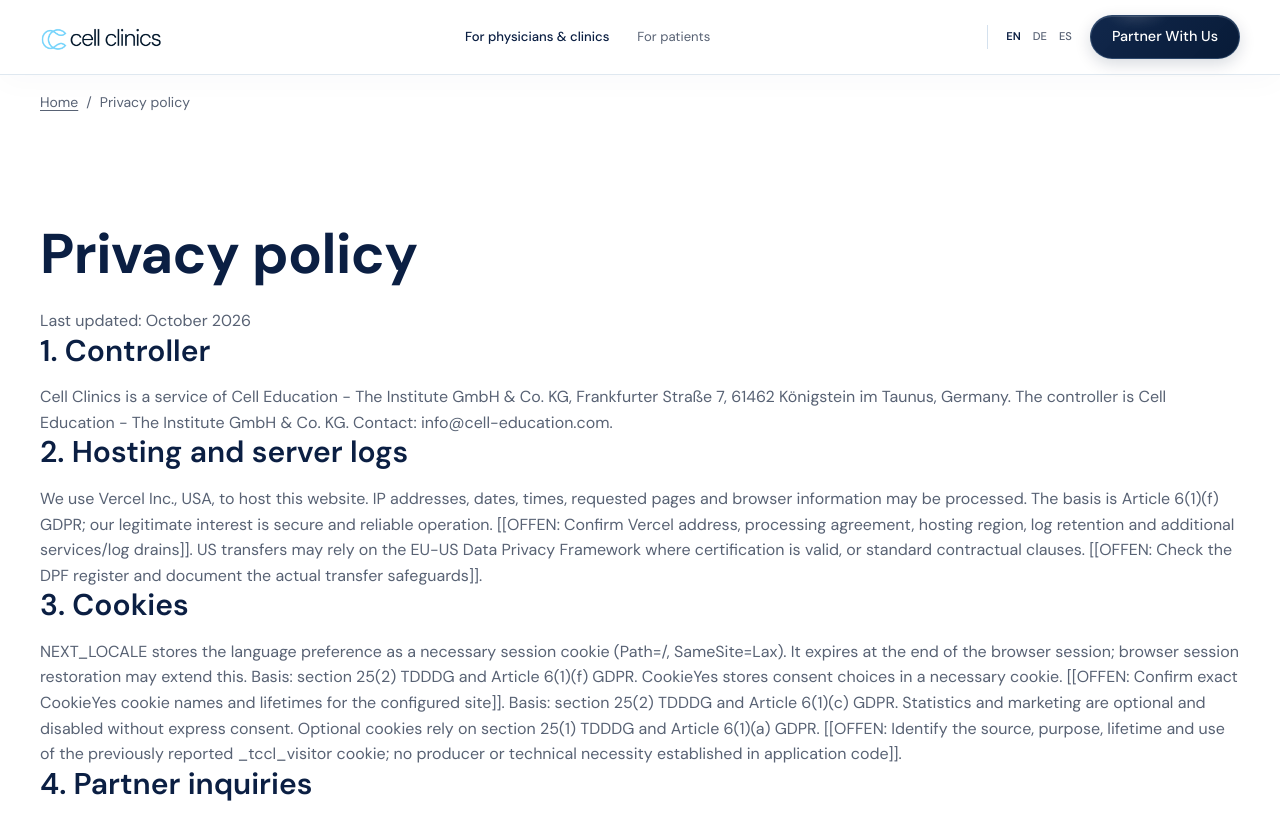
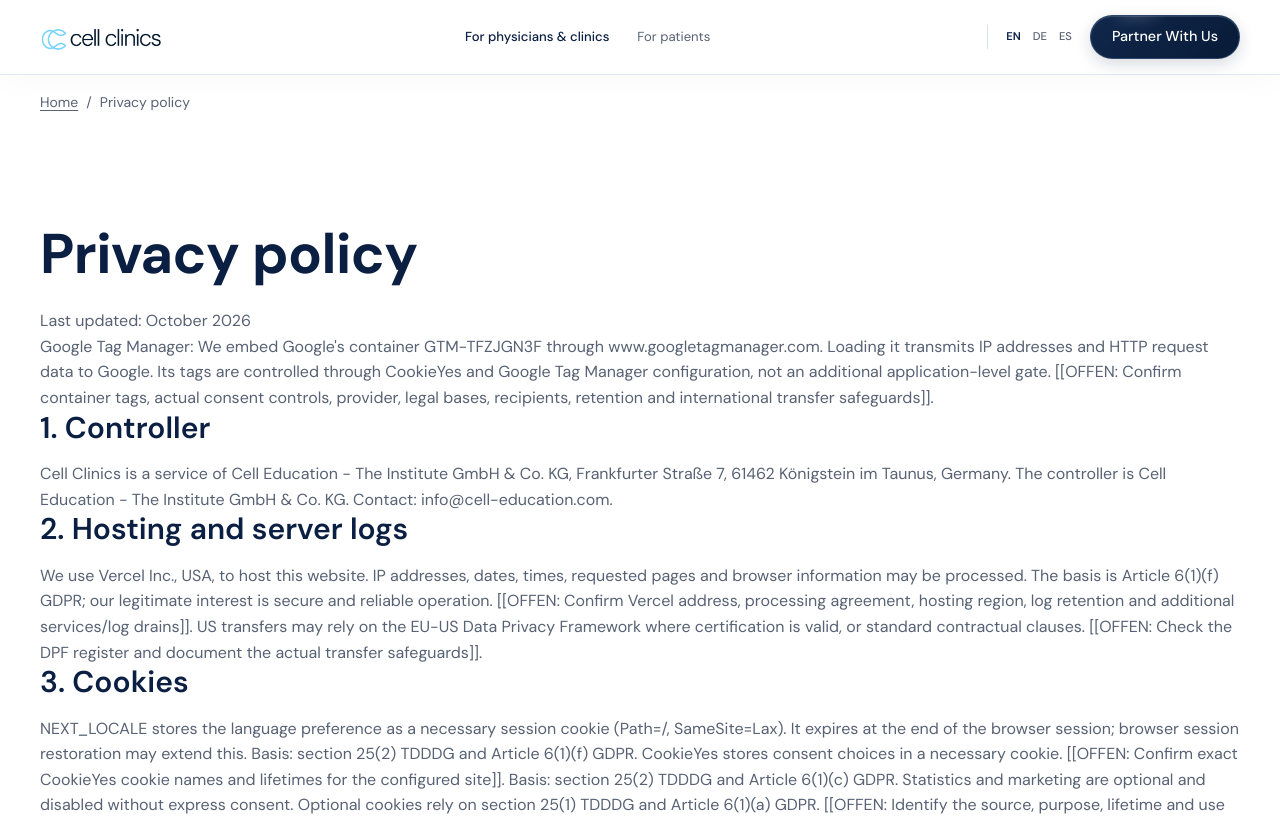
Before and after one commit to celleducation/cell-clinics, a Next.js app: page /en/datenschutz in a window 1280 px wide. Shown: the top 816 px of the page. Built offline with nearby package versions, Linux system fonts and the light colour scheme; no server answers.

Commit message:
Add approved Google Tag Manager installation

```diff
--- a/app/[locale]/datenschutz/page.tsx
+++ b/app/[locale]/datenschutz/page.tsx
@@ -16,6 +16,7 @@ export default async function PrivacyPage({params}: {params: Promise<{locale: st
     <Breadcrumbs locale={locale} items={[{name: c.home, path: ""}, {name: c.title, path: "/datenschutz"}]} />
     <section className="section"><div className="container">
       <h1 className="display">{c.title}</h1><p>{c.date}</p>
+      <p>{c.gtmNotice}</p>
       {c.sections.map(([title, body]) => <section key={title}><h2 className="section-title">{title}</h2><p>{body}</p></section>)}
     </div></section>
   </>;
--- a/app/[locale]/layout.tsx
+++ b/app/[locale]/layout.tsx
@@ -44,8 +44,14 @@ export default async function LocaleLayout({
     <html lang={locale} className={dmSans.variable}>
       <head>
         {process.env.NEXT_PUBLIC_COOKIEYES_ID && <Script id="cookieyes" strategy="beforeInteractive" src={`https://cdn-cookieyes.com/client_data/${encodeURIComponent(process.env.NEXT_PUBLIC_COOKIEYES_ID)}/script.js`} />}
+        <Script id="google-tag-manager" strategy="beforeInteractive">{`(function(w,d,s,l,i){w[l]=w[l]||[];w[l].push({'gtm.start':
+new Date().getTime(),event:'gtm.js'});var f=d.getElementsByTagName(s)[0],
+j=d.createElement(s),dl=l!='dataLayer'?'&l='+l:'';j.async=true;j.src=
+'https://www.googletagmanager.com/gtm.js?id='+i+dl;f.parentNode.insertBefore(j,f);
+})(window,document,'script','dataLayer','GTM-TFZJGN3F');`}</Script>
       </head>
       <body>
+        <noscript><iframe src="https://www.googletagmanager.com/ns.html?id=GTM-TFZJGN3F" height="0" width="0" style={{display: "none", visibility: "hidden"}} title="Google Tag Manager" /></noscript>
         <ConsentScripts />
         <NextIntlClientProvider messages={messages}>
           <WebinarBanner />
--- a/content/privacy.ts
+++ b/content/privacy.ts
@@ -2,6 +2,7 @@
 export const privacyCopy = {
   de: {
     title: "Datenschutzerklärung", home: "Start", date: "Stand: Oktober 2026",
+    gtmNotice: "Google Tag Manager: Wir binden den Container GTM-TFZJGN3F von Google über www.googletagmanager.com ein. Beim Laden werden IP-Adresse und HTTP-Anfragedaten an Google übertragen. Die Steuerung der enthaltenen Tags erfolgt über die Konfiguration in CookieYes und Google Tag Manager, nicht über eine zusätzliche Sperre im Anwendungscode. [[OFFEN: Container-Tags, tatsächliche Consent-Steuerung, Anbieter, Rechtsgrundlagen, Empfänger, Speicherfristen und Drittlandgarantien bestätigen]].",
     sections: [
       ["1. Verantwortlicher", "Cell Clinics ist ein Angebot der Cell Education - The Institute GmbH & Co. KG, Frankfurter Straße 7, 61462 Königstein im Taunus, Deutschland. Verantwortlich für die Verarbeitung: Cell Education - The Institute GmbH & Co. KG. Kontakt: info@cell-education.com."],
       ["2. Hosting und Server-Logfiles", "Wir nutzen Vercel Inc., USA, zur Bereitstellung der Website. Dabei können IP-Adresse, Datum und Uhrzeit, abgerufene Seite sowie Browserinformationen verarbeitet werden. Rechtsgrundlage ist Art. 6 Abs. 1 lit. f DSGVO; unser berechtigtes Interesse ist der sichere und zuverlässige Betrieb. [[OFFEN: Vercel-Anschrift, Auftragsverarbeitungsvertrag, Hostingregion, Log-Speicherdauer und aktivierte Zusatzdienste/Log Drains bestätigen]]. Für Übermittlungen in die USA kommen das EU-US Data Privacy Framework bei gültiger Zertifizierung oder Standardvertragsklauseln in Betracht. [[OFFEN: im DPF-Register prüfen und tatsächlich vereinbarte Übermittlungsgrundlage dokumentieren]]."],
@@ -17,6 +18,7 @@ export const privacyCopy = {
   },
   en: {
     title: "Privacy policy", home: "Home", date: "Last updated: October 2026",
+    gtmNotice: "Google Tag Manager: We embed Google's container GTM-TFZJGN3F through www.googletagmanager.com. Loading it transmits IP addresses and HTTP request data to Google. Its tags are controlled through CookieYes and Google Tag Manager configuration, not an additional application-level gate. [[OFFEN: Confirm container tags, actual consent controls, provider, legal bases, recipients, retention and international transfer safeguards]].",
     sections: [
       ["1. Controller", "Cell Clinics is a service of Cell Education - The Institute GmbH & Co. KG, Frankfurter Straße 7, 61462 Königstein im Taunus, Germany. The controller is Cell Education - The Institute GmbH & Co. KG. Contact: info@cell-education.com."],
       ["2. Hosting and server logs", "We use Vercel Inc., USA, to host this website. IP addresses, dates, times, requested pages and browser information may be processed. The basis is Article 6(1)(f) GDPR; our legitimate interest is secure and reliable operation. [[OFFEN: Confirm Vercel address, processing agreement, hosting region, log retention and additional services/log drains]]. US transfers may rely on the EU-US Data Privacy Framework where certification is valid, or standard contractual clauses. [[OFFEN: Check the DPF register and document the actual transfer safeguards]]."],
@@ -32,6 +34,7 @@ export const privacyCopy = {
   },
   es: {
     title: "Política de privacidad", home: "Inicio", date: "Actualización: octubre de 2026",
+    gtmNotice: "Google Tag Manager: Integramos el contenedor de Google GTM-TFZJGN3F mediante www.googletagmanager.com. Al cargarlo se transmiten a Google la dirección IP y datos de la solicitud HTTP. Las etiquetas se controlan mediante la configuración de CookieYes y Google Tag Manager, sin un bloqueo adicional en la aplicación. [[OFFEN: Confirmar etiquetas, control efectivo del consentimiento, proveedor, bases jurídicas, destinatarios, conservación y garantías internacionales]].",
     sections: [
       ["1. Responsable", "Cell Clinics es un servicio de Cell Education - The Institute GmbH & Co. KG, Frankfurter Straße 7, 61462 Königstein im Taunus, Alemania. El responsable del tratamiento es Cell Education - The Institute GmbH & Co. KG. Contacto: info@cell-education.com."],
       ["2. Alojamiento y registros", "Vercel Inc., EE. UU., aloja la web. Pueden tratarse direcciones IP, fechas, horas, páginas solicitadas e información del navegador. Base: art. 6.1.f RGPD; interés legítimo en un funcionamiento seguro y fiable. [[OFFEN: Confirmar dirección de Vercel, contrato, región, conservación de registros y servicios adicionales/Log Drains]]. Las transferencias a EE. UU. pueden basarse en el Marco de Privacidad de Datos UE-EE. UU. si existe certificación vigente o en cláusulas contractuales tipo. [[OFFEN: Consultar el registro DPF y documentar la garantía realmente acordada]]."],
```
Also changed, not shown: 3 other files (tests, documents, lock files or other folders).
